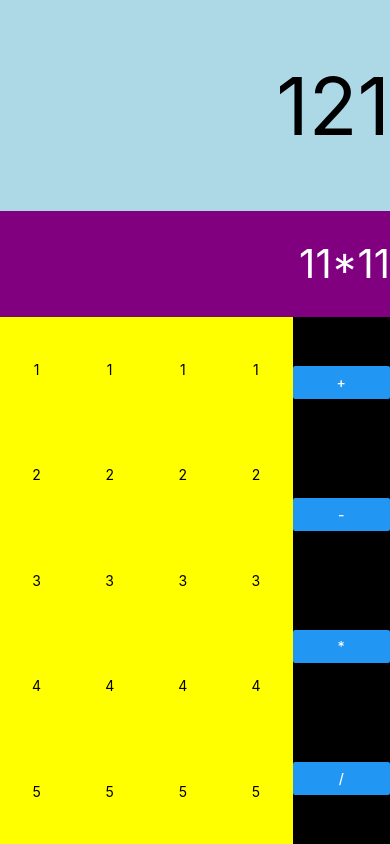
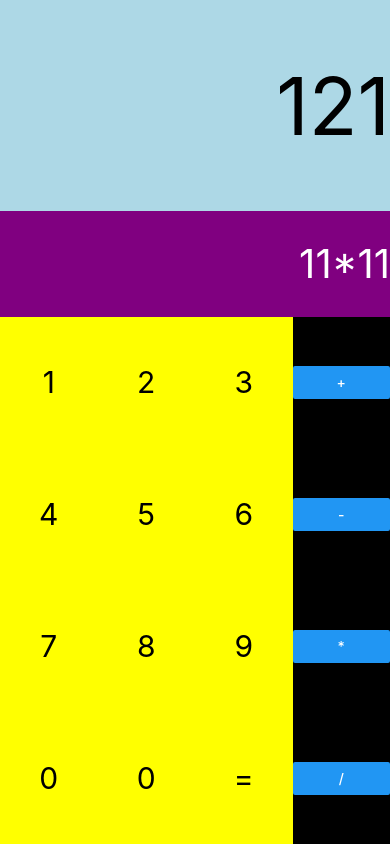
Before and after one commit to tushar1907/React-Native-Caculator, a React Native app in the folder Calculator/: screen / in a window 390 px wide. Built offline with nearby package versions, Linux system fonts and the light colour scheme.

Commit message:
numbers displayed

```diff
--- a/Calculator/App.js
+++ b/Calculator/App.js
@@ -21,10 +21,11 @@ export default class App extends Component<Props> {
   render() {
 
     let rows = []
-    for (let i = 0; i <= 4; i++) {
+    let numbs =[[1,2,3],[4,5,6],[7,8,9],[0,0,'=']]
+    for (let i = 0; i < 4; i++) {
       let row = []
-      for (let j = 0; j <= 3; j++) {
-        row.push(<TouchableOpacity style={styles.btn}><Text>{i + 1}</Text></TouchableOpacity>)
+      for (let j = 0; j < 3; j++) {
+        row.push(<TouchableOpacity style={styles.btn}><Text style={styles.btnText}>{numbs[i][j]}</Text></TouchableOpacity>)
       }
       rows.push(<View style={styles.row}>{row}</View>)
     }
@@ -60,6 +61,9 @@ export default class App extends Component<Props> {
 const styles = StyleSheet.create({
   container: {
     flex: 1,
+  },
+  btnText:{
+    fontSize: 30
   },
   btn: {
     flex: 1,
```
